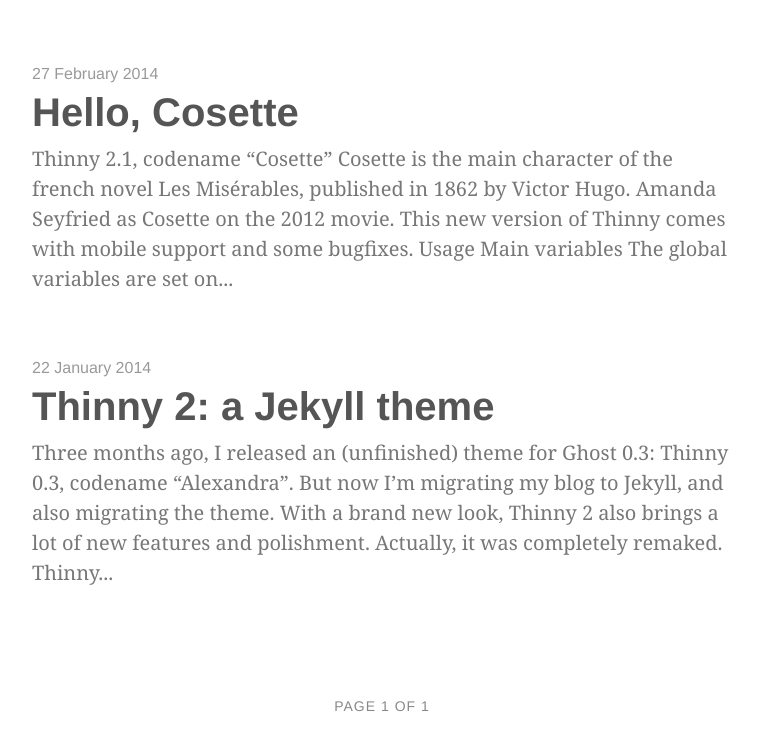
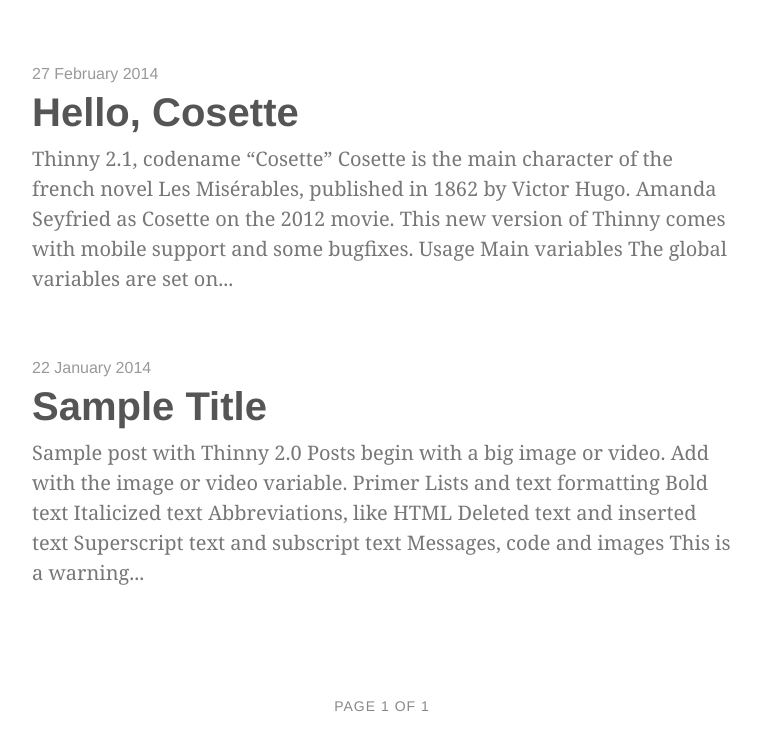
Before and after one commit to dideler/dideler.github.com, a Jekyll site: the page built from index.html, in a window 1280 px wide, cut to the strip 350-1114 px from the top of the page. Shown: the top 751 px of the strip, without its empty margins (258-1019 px from the left). Built offline with Jekyll 4.4.1, drawn with Linux system fonts in a browser that asks for light colours; some web fonts are replaced; the list of posts is cut into pages by our own code.

Commit message:
Strip primer post to the essentials

```diff
--- a/_posts/2014-01-22-thinny-2.md
+++ b/_posts/2014-01-22-thinny-2.md
@@ -1,40 +1,41 @@
 ---
 layout: post
-title: "Thinny 2: a Jekyll theme"
-quote: "The Infinite's Nymphet has a new look, a new codename, and a new platform!"
+title: "Sample Title"
+quote: "Awesome subtitle"
 image: false
 video: false
-comments: true
+published: true
+comments: false
 ---
 
-Three months ago, I released an (unfinished) theme for Ghost 0.3: [Thinny 0.3](http://github.com/camporez/Thinny), codename "[Alexandra](http://nikita2010.wikia.com/wiki/Alexandra_Udinov)".
-But now I'm migrating my blog to Jekyll, and also migrating the theme. With a brand new look, Thinny 2 also brings a lot of new features and polishment. Actually, it was completely remaked.
+# Sample post with Thinny 2.0
 
-#Thinny 2.0, codename "[Bianca](http://memoriaglobo.globo.com/programas/entretenimento/novelas/caras-bocas/caras-bocas-bianca-isabelle-drummond.htm)"
+Posts begin with a big image or video. Add with the `image` or `video` variable.
 
-This new version of Thinny goes deeper with the [initial idea](http://ghost-camporez.rhcloud.com/making-applications-icon-smaller-on-gnome-shells-top-panel/) of a big image before the post. As the saying goes, <cite>a picture is worth a thousand words</cite>, so we expanded the concept. I mean, literally. The post image (or video!) is now full width and full height, and can be easily add with the use of a variable.
-
-##Features
+## Primer
 
 ### Lists and text formatting
 
-You can use various HTML tags:
+- **Bold text**
+- *Italicized text*
+- Abbreviations, like <abbr title="HyperText Markup Langage">HTML</abbr>
 
-- **To bold text**, use `<strong>`.
-- *To italicize text*, use `<em>`.
-- Abbreviations, like <abbr title="HyperText Markup Langage">HTML</abbr> should use `<abbr>`, with an optional `title` attribute for the full phrase.
+2. <del>Deleted text</del> and <ins>inserted text</ins>
+3. <sup>Superscript text</sup> and <sub>subscript text</sub>
 
-1. Citations, like <cite>&mdash; {{ site.title }}</cite>, should use `<cite>`.
-2. <del>Deleted</del> text should use `<del>` and <ins>inserted</ins> text should use `<ins>`.
-3. Superscript <sup>text</sup> uses `<sup>` and subscript <sub>text</sub> uses `<sub>`.
+### Messages, code and images
 
-###Messages, code and images
-
-<div class="message">This is a <strong>warning</strong> message. Now, you can keep falling in love with this theme...</div>
+<div class="message">This is a <strong>warning</strong> message!</div>
 
 You can add `code elements` with highlight support:
 
-<div class="highlight"><pre><code class="ruby"><span class="p">{</span><span class="o">%</span> <span class="kp">include</span> <span class="n">image</span><span class="o">.</span><span class="n">html</span> <span class="n">url</span><span class="o">=</span><span class="s2">&quot;/media/2014-01-22-thinny-2/bianca.jpg&quot;</span> <span class="n">width</span><span class="o">=</span><span class="s2">&quot;100&#37;&quot;</span> <span class="n">description</span><span class="o">=</span><span class="s2">&quot;Image captions are supported out of the box. Brilliant!&quot;</span> <span class="o">%</span><span class="p">}</span></code></pre></div>
+<div class="highlight"><pre><code class="ruby">
+def foo(bar):
+  "Hello #{bar}"
+</code></pre></div>
+
+<div class="highlight"><pre><code class="ruby">
+<span class="p">{</span><span class="o">%</span> <span class="kp">include</span> <span class="n">image</span><span class="o">.</span><span class="n">html</span> <span class="n">url</span><span class="o">=</span><span class="s2">&quot;/media/2014-01-22-thinny-2/bianca.jpg&quot;</span> <span class="n">width</span><span class="o">=</span><span class="s2">&quot;100&#37;&quot;</span> <span class="n">description</span><span class="o">=</span><span class="s2">&quot;Image captions are supported out of the box. Brilliant!&quot;</span> <span class="o">%</span><span class="p">}</span></code></pre></div>
 
 Will output this:
 
@@ -52,13 +53,10 @@
 | 2.1 | [Cosette](http://lesmiserables.wikia.com/wiki/Cosette) | Jekyll
 |---
 
-### Mobile version
-
-<strong>Coming soon...</strong>
-
 ### Quote
 
-> Did you liked it? You can [download Thinny on GitHub](https://github.com/camporez/Thinny/releases).
+> "A wise man once said to use `>` for quotes."
+> <cite>&mdash; {{ site.title }}</cite>
 
 -----
-Want to see something else added? [Open an issue](https://github.com/camporez/camporez.github.io/issues/new).
+[Report an issue](https://github.com/camporez/camporez.github.io/issues/new).
```
